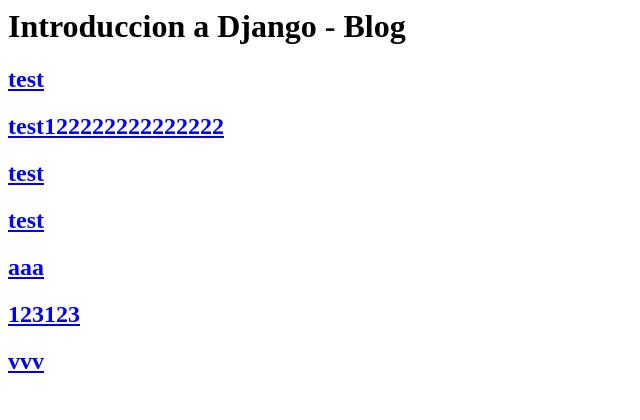
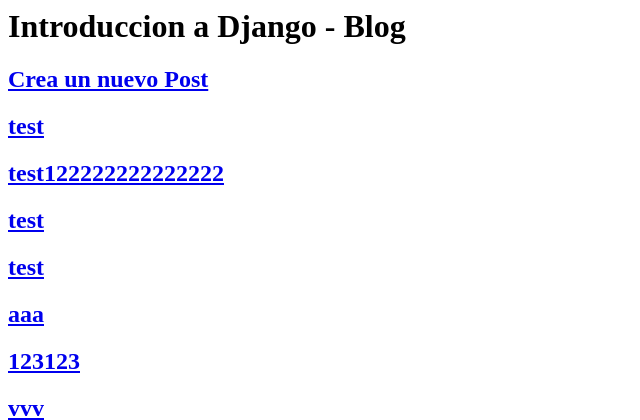
Before and after one commit to iPablo/introduccionDjango, a Django app: page /blog/ in a window 1280 px wide. Shown: the top 420 px of the page, without its empty margins (0-640 px from the left). Run offline with Django 3.2, Linux system fonts and the light colour scheme; data comes from the database, SQL or seed files in the repository.

Commit message:
Added link to create a new post

```diff
--- a/myapp/myblog/templates/post_list.html
+++ b/myapp/myblog/templates/post_list.html
@@ -2,6 +2,7 @@
     <div>
         <h1>Introduccion a Django - Blog</h1>
     </div>
+    <h2><a href="{% url 'post_create' %}">Crea un nuevo Post</a></h2>
     <body>
         <div>
             {%  for post in post_list %}
```
